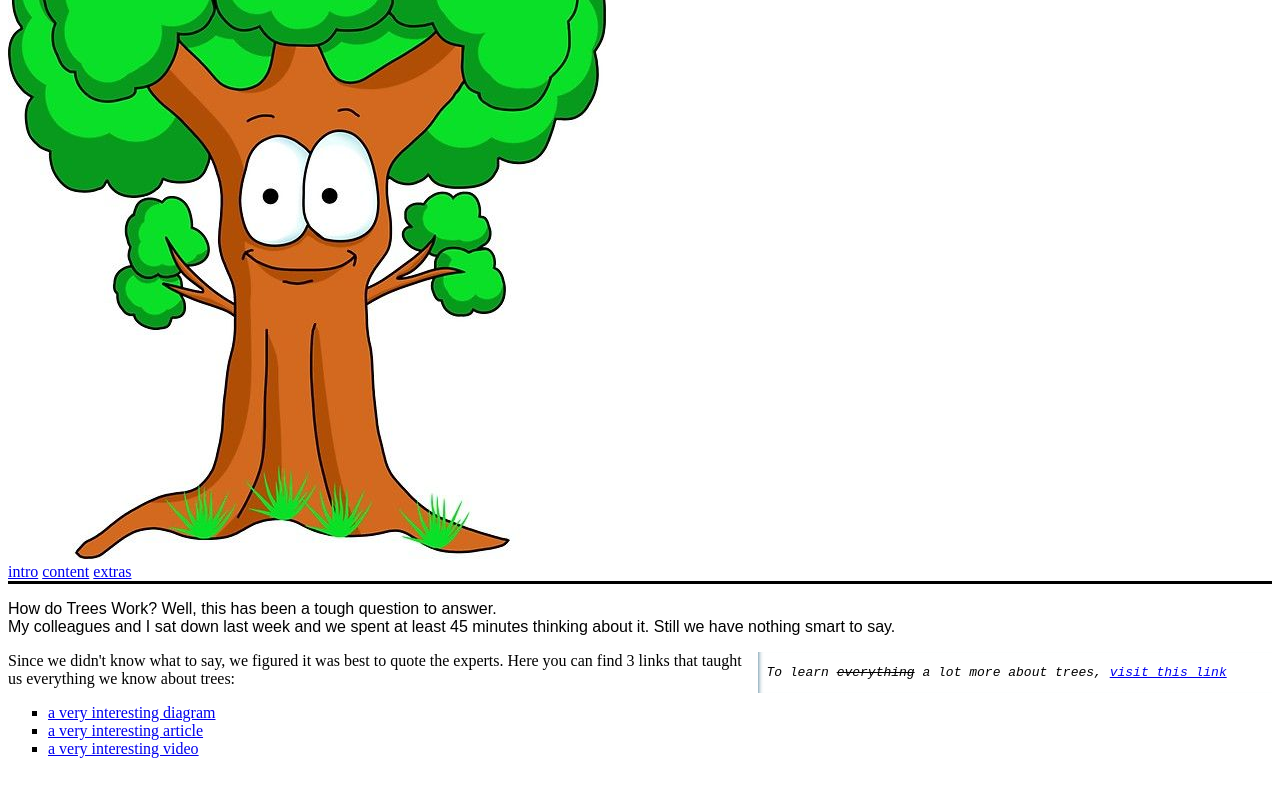
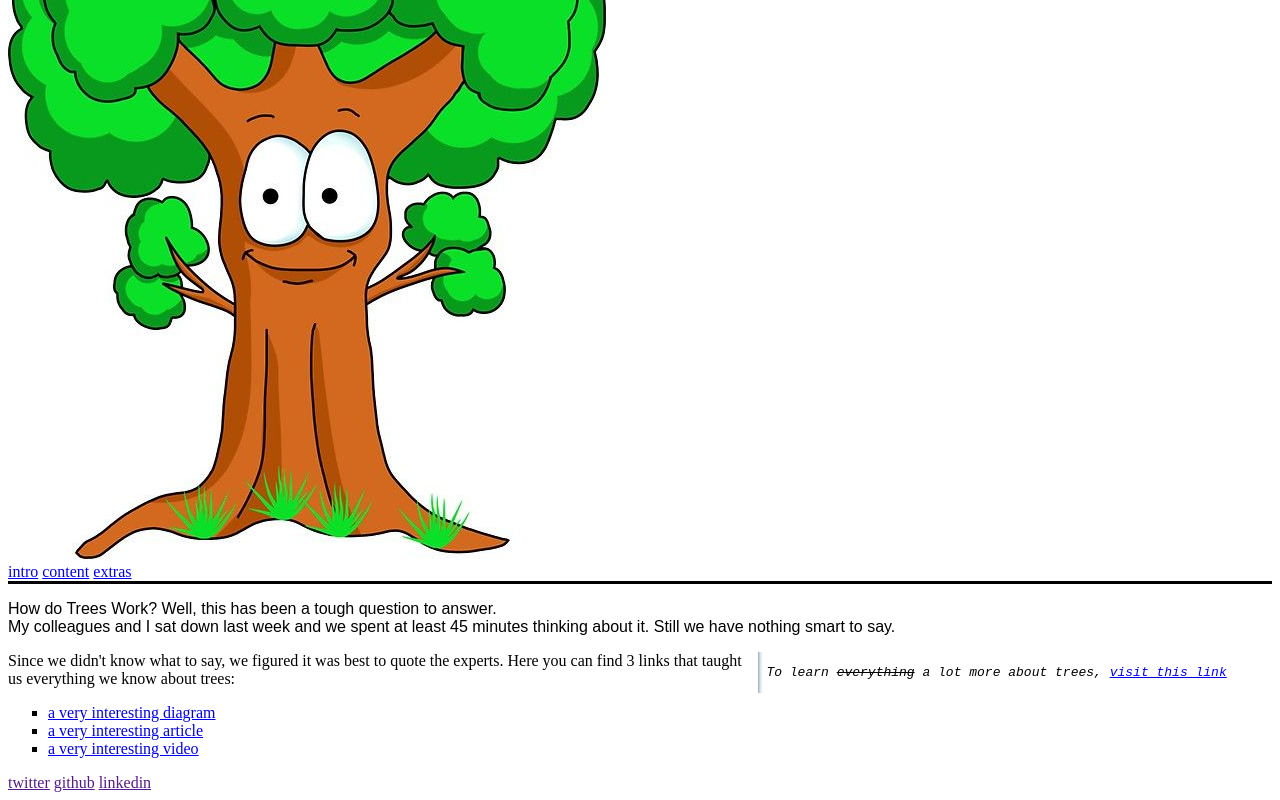
Before and after one commit to HYF-Class21/agile-development-group4-all-about-trees, a website: page index.html in a window 1280 px wide. Shown: the part 1133-1933 px from the top of the page. Before the commit the page ends 1907 px from the top, so only its background shows below. Drawn offline with Linux system fonts and the light colour scheme; files whose address does not match are found by name.

Commit message:
added social links

```diff
--- a/index.html
+++ b/index.html
@@ -79,5 +79,9 @@
         </li>
       </ul>
     </article>
+    <!--Social links in footer-->
+    <footer class="top-divider spaced-items">
+      <a href="">twitter</a> <a href="">github</a> <a href="">linkedin</a>
+    </footer>
   </body>
 </html>
```
